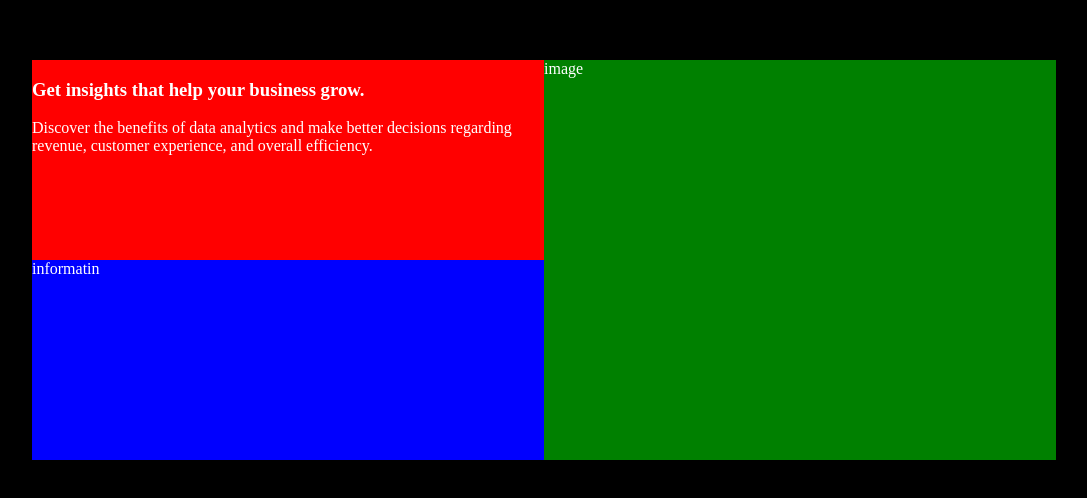
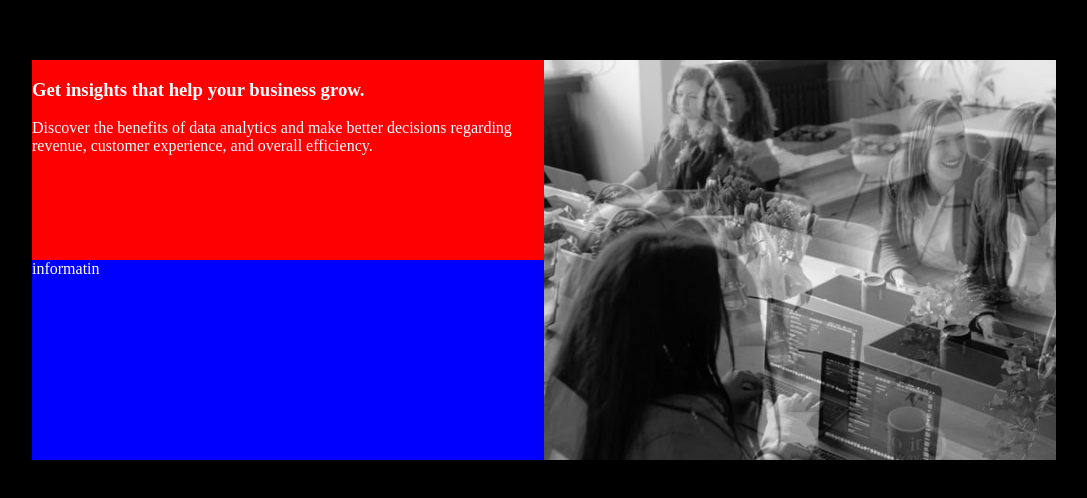
Before and after one commit to jcsmileyjr/stats-preview-card-component, a plain HTML site: page index.html in a window 1280 px wide. Shown: the part 148-646 px from the top of the page, without its empty margins (104-1191 px from the left). Drawn offline with Linux system fonts and the light colour scheme.

Commit message:
Work on the image style

```diff
--- a/index.html
+++ b/index.html
@@ -45,7 +45,21 @@
     }
     .image {
       grid-area: image;
-      background-color: green;
+      background: hsl(277, 64%, 61%);
+    }
+    .shade {
+      z-index: 10;
+      background-image: url('./images/image-header-desktop.jpg');
+      background-repeat: no-repeat;
+      background-size: cover;
+      height: 100%;
+      opacity: .5;
+    }
+
+    @media only screen and (max-width: 1300px) {
+      .image {
+        background-image: url('./images/image-header-mobile.jpg');
+      }
     }
 
   </style>
@@ -59,7 +73,9 @@
         experience, and overall efficiency.</p>
       </section>
       <section class="information">informatin</section>
-      <section class="image">image</section>
+      <section class="image">
+        <div class="shade"></div>
+      </section>
     </article>
   </main>
 
```
